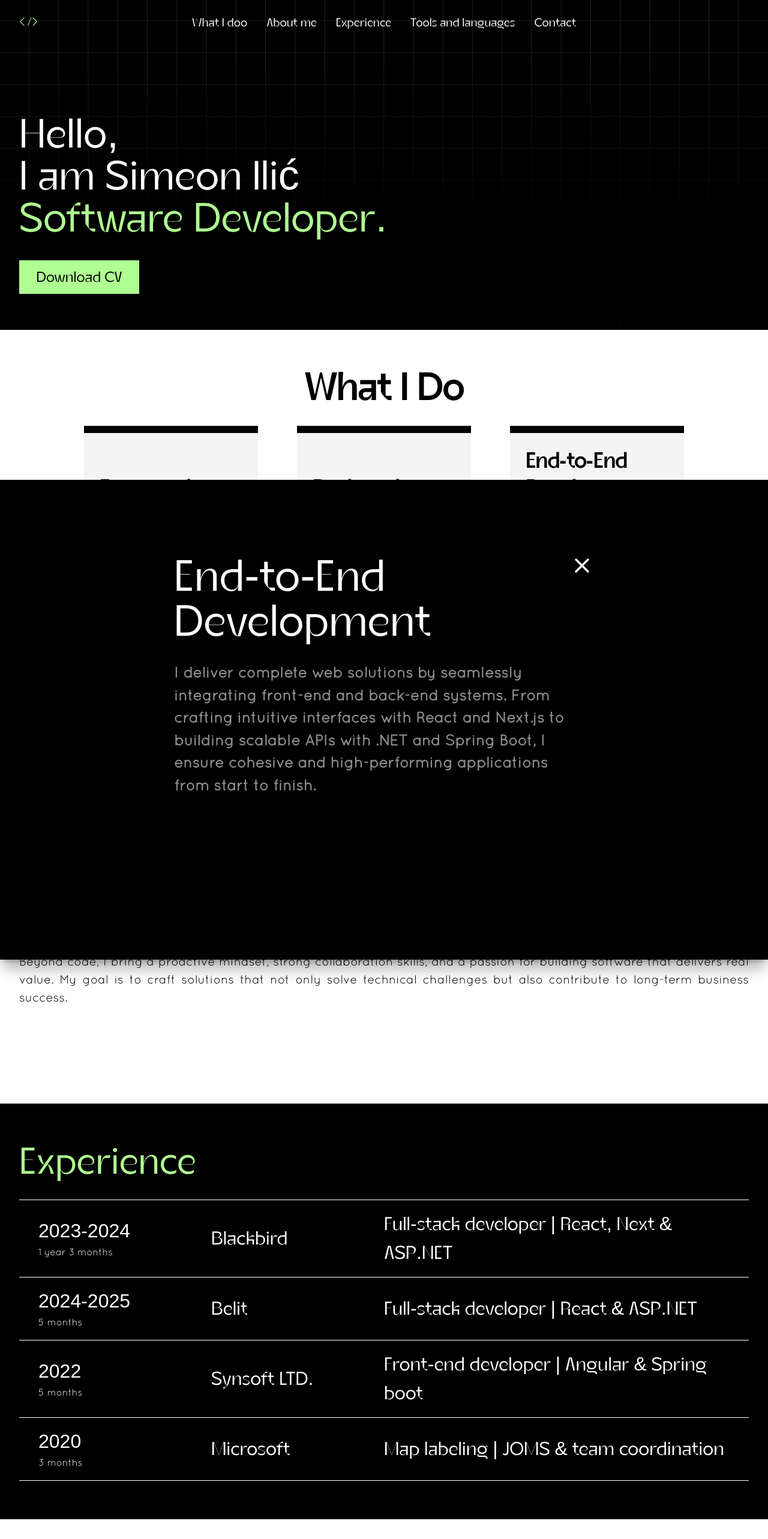
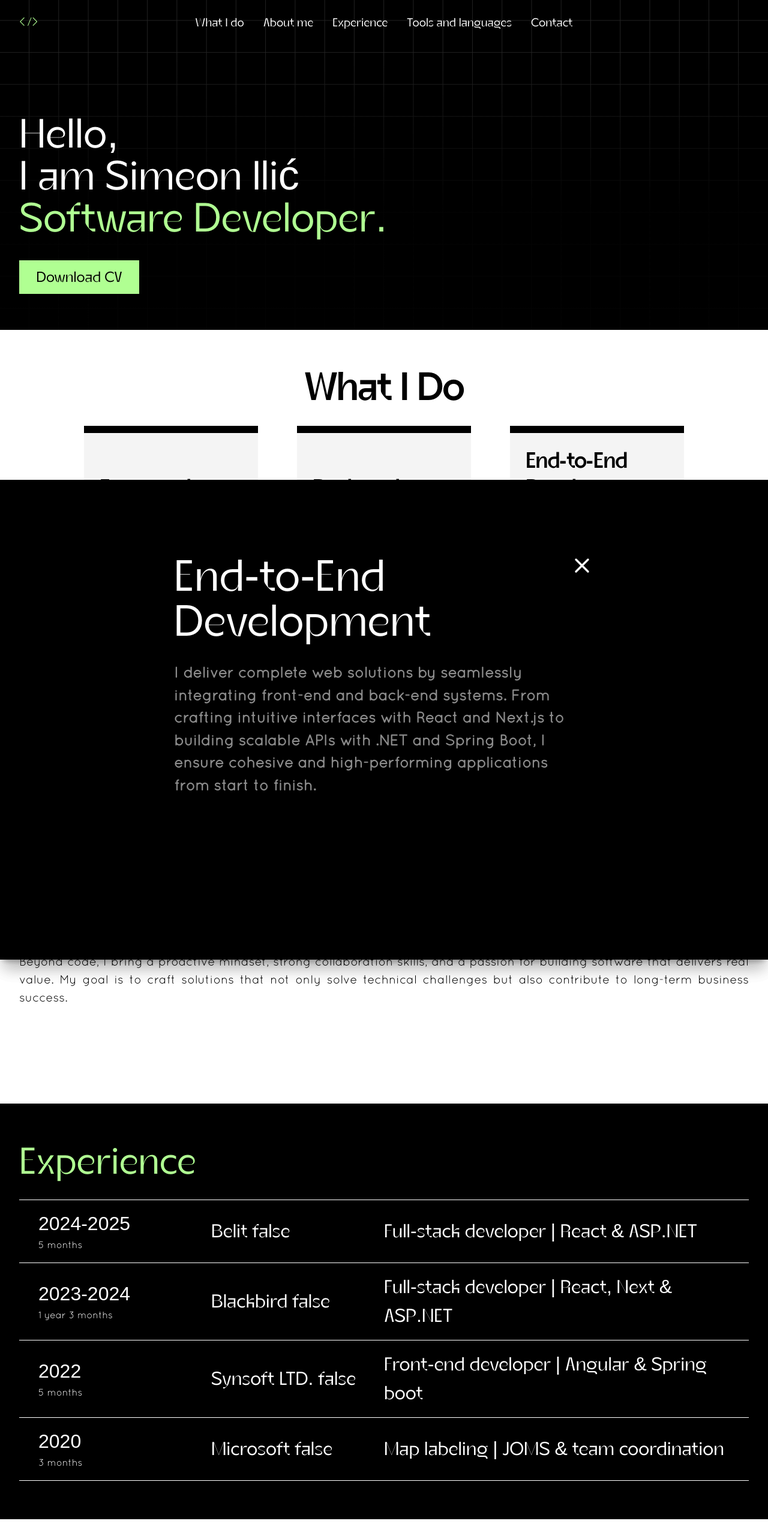
Before and after one commit to Simeon99/NewPortfolio, a Next.js app: page / in a window 1280 px wide. Shown: the top 2566 px of the page at 60% size. Built offline with nearby package versions, Linux system fonts and the light colour scheme.

Commit message:
Fix hover experience

```diff
--- a/src/app/layout.tsx
+++ b/src/app/layout.tsx
@@ -40,8 +40,8 @@ export default function RootLayout({
 
   const items = [
     {
-      text: "What I doo",
-      href: "whatIDoo"
+      text: "What I do",
+      href: "whatIDo"
     },
     {
       text: "About me",
--- a/src/components/footer/Footer.tsx
+++ b/src/components/footer/Footer.tsx
@@ -25,19 +25,19 @@ const Footer = () => {
                         <div className='flex flex-col gap-4'>
                             <div className='flex  flex-row items-center gap-[27px]'>
                                 <div className='w-6 h-[4px] bg-green'></div>
-                                <div onClick={() => handleScroll("whatIDoo")} className="hover:text-[#505050] text-[20px] font-berghan">What I do</div>
+                                <div onClick={() => handleScroll("whatIDo")} className="hover:text-[#505050] text-[20px] font-berghan hover:cursor-pointer">What I do</div>
                             </div>
                             <div className='flex  flex-row items-center gap-[27px]'>
                                 <div className='w-6 h-[4px] bg-green'></div>
-                                <div onClick={() => handleScroll("about")} className="hover:text-[#505050] text-[20px] font-berghan">About me</div>
+                                <div onClick={() => handleScroll("about")} className="hover:text-[#505050] text-[20px] font-berghan hover:cursor-pointer">About me</div>
                             </div>
                             <div className='flex  flex-row items-center gap-[27px]'>
                                 <div className='w-6 h-[4px] bg-green'></div>
-                                <div onClick={() => handleScroll("experience")} className="hover:text-[#505050] text-[20px] font-berghan">Experience</div>
+                                <div onClick={() => handleScroll("experience")} className="hover:text-[#505050] text-[20px] font-berghan hover:cursor-pointer">Experience</div>
                             </div>
                             <div className='flex  flex-row items-center gap-[27px]'>
                                 <div className='w-6 h-[4px] bg-green'></div>
-                                <div onClick={() => handleScroll("tools")} className="hover:text-[#505050] text-[20px] font-berghan">Tools and languages</div>
+                                <div onClick={() => handleScroll("tools")} className="hover:text-[#505050] text-[20px] font-berghan hover:cursor-pointer">Tools and languages</div>
                             </div>
                         </div>
 
@@ -77,7 +77,7 @@ const Footer = () => {
                         <div className='w-full h-1 bg-green  mt-8'></div>
                         <div className='flex flex-col gap-4 col-span-2 mt-8'>
                             <div className='flex  flex-row items-center gap-[27px]'>
-                                <div onClick={() => handleScroll("whatIDoo")} className="hover:text-[#505050] text-[20px] font-berghan">What I do</div>
+                                <div onClick={() => handleScroll("whatIDo")} className="hover:text-[#505050] text-[20px] font-berghan">What I do</div>
                             </div>
                             <div className='flex  flex-row items-center gap-[27px]'>
                                 <div onClick={() => handleScroll("about")} className="hover:text-[#505050] text-[20px] font-berghan">About me</div>
--- a/src/components/home/ExperianceCard.tsx
+++ b/src/components/home/ExperianceCard.tsx
@@ -9,7 +9,7 @@ const ExperianceCard = ({ item, className }: { item: ResponseDataExperiance, cla
 
     const [isHovered, setIsHovered] = useState(false);
     return (
-        <Link href={`/experience/${item.id}`} className={`border-t-[1px] ${className} border-white py-4  text-white  hover:bg-green active:bg-green active:text-black hover:text-black  hover:cursor-pointer`}
+        <Link href={`/experience/${item.id}`} className={`border-t-[1px] ${className} border-white py-4  text-white ${isHovered ? "bg-green !text-black" : "bg-black" } [980px]:hover:text-black    hover:cursor-pointer`}
             onMouseEnter={() => setIsHovered(true)}
             onMouseLeave={() => setIsHovered(false)}
         >
@@ -22,9 +22,9 @@ const ExperianceCard = ({ item, className }: { item: ResponseDataExperiance, cla
                         {item.duration}
                     </span>
                 </div>
-                <div className={`text-[32px] flex items-center  ${isHovered ? 'max-[980px]:text-black' : 'max-[980px]:text-green'} leading-none`}>{item.companyName}</div>
+                <div className={`text-[32px] flex items-center  max-[980px]:text-green ${isHovered ? "!text-black":""} leading-none`}>{item.companyName} {isHovered.toString()}</div>
                 <div className='flex-row items-center  gap-2 align-middle hidden max-[980px]:flex'>
-                    <div className={`h-[70%] w-[2px] bg-white ${isHovered ? 'max-[980px]:bg-black' : ''} leading-none`}>
+                    <div className={`h-[70%] w-[2px] bg-white ${isHovered ? 'max-[980px]:bg-black ' : ''} leading-none`}>
                     </div>
                     <div className='flex flex-col'>
                         <span className='text-[20px] '>
--- a/src/components/home/HomeWhatIDo.tsx
+++ b/src/components/home/HomeWhatIDo.tsx
@@ -18,7 +18,7 @@ const HomeWhatIDo = () => {
     ]
 
     return (
-        <div id='whatIDoo' className='flex flex-col items-center justify-center mt-16'>
+        <div id='whatIDo' className='flex flex-col items-center justify-center mt-16'>
             <h1 className='text-[64px] max-ssw:text-[50px]  leading-none font-bold font-berghan'>
                 What I Do
             </h1>
--- a/src/data/experiences.ts
+++ b/src/data/experiences.ts
@@ -30,8 +30,37 @@ export type TechnologiesPage = {
   text: string;
 }
 export const experiances: ResponseDataExperiance[] = [
-  {
-    id: 1, fromTo: "2023-2024", duration: "1 year 3 months", companyName: "Blackbird", position: "Full-stack developer | React, Next & ASP.NET",
+
+  { id: 1, fromTo: "2024-2025", duration: "5 months", companyName: "Belit", position: "Full-stack developer | React & ASP.NET",
+    page: {
+      title: "Belit: Full-stack developer",
+      headingText: "At Belit, I designed and developed a robust Document Management System (DMS) using ASP.NET Core API and React to streamline internal operations. Managing the project independently, I enhanced document retrieval efficiency by 60%, ensuring secure storage and seamless access while aligning the system with business needs.",
+      aboutCompany: "Belit is a Serbian IT company specializing in software development and implementation, primarily working on projects for government institutions, ministries, and the European Union. With a team of around 40 employees, the company focuses on optimizing business processes and data management in the public sector. Over the years, Belit has been involved in numerous IT projects aimed at supporting digitalization and improving administrative efficiency.",
+      aboutCompanyImages: ["/images/belit1.png", "/images/belit2.png", "/images/belit3.png"],
+      featuredProjectsText: "At Belit, I worked on developing solutions that streamlined internal processes and improved efficiency. My role involved designing and implementing a robust system that aligned with business needs while ensuring security and scalability. This project showcases my ability to independently build and optimize software solutions tailored for real-world applications.",
+      featuredProjects: [
+        {
+          title: "E-archive (DMS)",
+          text: "Designed and developed a Document Management System (DMS) to streamline internal document storage and organization for the company. \nWorked on the project independently, overseeing the full development lifecycle. \nImplemented secure document handling, ensuring controlled access with Microsoft identity and data integrity. The system provided role-based access control, ensuring that users had permissions tailored to their roles, enhancing security and compliance. \nUtilized GitLab for version control and structured development workflows. \nOptimized document retrieval processes, reducing access time by 60%.",
+          stacl: ["React", "ASP.NET Core"],
+          images: ["/images/earchive1.png", "/images/earchive2.png", "/images/earchive3.png", "/images/earchive4.png"],
+        }
+      ],
+      technologies: [
+        {title : "Frontend", text: "I worked with React to develop structured and maintainable user interfaces, ensuring smooth interaction and usability. By leveraging HTML5 and Sass, I created responsive and accessible designs tailored to internal company needs. Additionally, I focused on optimizing front-end performance and implementing role-based UI elements to align with user permissions and security requirements."},
+        {title : "Backend", text: "On the back end, I utilized ASP.NET Core API to design and develop a well-structured system with role-based access control, ensuring secure document management. My work included seamless integration with SQL databases, optimizing data storage and retrieval processes. Using GitLab for version control and structured workflows, I maintained a scalable and maintainable codebase, enhancing system efficiency and reliability."}
+      ],
+      conclusion: [
+        {title : "Challenge", text: "Managing and organizing internal company documents efficiently was a critical issue, as existing solutions lacked proper structure, access control, and retrieval efficiency. The company needed a secure, role-based Document Management System (DMS) that would allow employees to store, access, and manage files according to their permissions while ensuring data integrity and compliance."},
+        {title : "Solution", text: "I designed and developed a well-structured DMS using ASP.NET Core API and React, implementing a role-based access control system to restrict user permissions based on their roles. The system provided secure document handling, optimized search functionality, and efficient retrieval processes, ensuring that users could only access information relevant to their responsibilities. "},
+        {title : "Result", text: "The newly developed DMS significantly improved document organization and security, reducing retrieval time by 60% and ensuring proper access management across different user roles. The system streamlined internal processes, minimized document mismanagement, and provided a scalable solution for handling company records efficiently."}
+      ]
+
+
+    }
+   },
+   {
+    id: 2, fromTo: "2023-2024", duration: "1 year 3 months", companyName: "Blackbird", position: "Full-stack developer | React, Next & ASP.NET",
     page: {
       title: "Blackbird: Full-stack developer",
       headingText: "At Black Bird, I turned ideas into reality by building modern web applications with React and Next.js, seamlessly integrating and creating ASP.NET APIs to deliver robust and user-centric solutions. From creating the company’s website to contributing to the Prostore app, I combined technical expertise and collaboration to meet client needs and exceed expectations.",
@@ -85,34 +114,6 @@ export const experiances: ResponseDataExperiance[] = [
 
     }
   },
-  { id: 2, fromTo: "2024-2025", duration: "5 months", companyName: "Belit", position: "Full-stack developer | React & ASP.NET",
-    page: {
-      title: "Belit: Full-stack developer",
-      headingText: "At Belit, I designed and developed a robust Document Management System (DMS) using ASP.NET Core API and React to streamline internal operations. Managing the project independently, I enhanced document retrieval efficiency by 60%, ensuring secure storage and seamless access while aligning the system with business needs.",
-      aboutCompany: "Belit is a Serbian IT company specializing in software development and implementation, primarily working on projects for government institutions, ministries, and the European Union. With a team of around 40 employees, the company focuses on optimizing business processes and data management in the public sector. Over the years, Belit has been involved in numerous IT projects aimed at supporting digitalization and improving administrative efficiency.",
-      aboutCompanyImages: ["/images/belit1.png", "/images/belit2.png", "/images/belit3.png"],
-      featuredProjectsText: "At Belit, I worked on developing solutions that streamlined internal processes and improved efficiency. My role involved designing and implementing a robust system that aligned with business needs while ensuring security and scalability. This project showcases my ability to independently build and optimize software solutions tailored for real-world applications.",
-      featuredProjects: [
-        {
-          title: "E-archive (DMS)",
-          text: "Designed and developed a Document Management System (DMS) to streamline internal document storage and organization for the company. \nWorked on the project independently, overseeing the full development lifecycle. \nImplemented secure document handling, ensuring controlled access with Microsoft identity and data integrity. The system provided role-based access control, ensuring that users had permissions tailored to their roles, enhancing security and compliance. \nUtilized GitLab for version control and structured development workflows. \nOptimized document retrieval processes, reducing access time by 60%.",
-          stacl: ["React", "ASP.NET Core"],
-          images: ["/images/earchive1.png", "/images/earchive2.png", "/images/earchive3.png", "/images/earchive4.png"],
-        }
-      ],
-      technologies: [
-        {title : "Frontend", text: "I worked with React to develop structured and maintainable user interfaces, ensuring smooth interaction and usability. By leveraging HTML5 and Sass, I created responsive and accessible designs tailored to internal company needs. Additionally, I focused on optimizing front-end performance and implementing role-based UI elements to align with user permissions and security requirements."},
-        {title : "Backend", text: "On the back end, I utilized ASP.NET Core API to design and develop a well-structured system with role-based access control, ensuring secure document management. My work included seamless integration with SQL databases, optimizing data storage and retrieval processes. Using GitLab for version control and structured workflows, I maintained a scalable and maintainable codebase, enhancing system efficiency and reliability."}
-      ],
-      conclusion: [
-        {title : "Challenge", text: "Managing and organizing internal company documents efficiently was a critical issue, as existing solutions lacked proper structure, access control, and retrieval efficiency. The company needed a secure, role-based Document Management System (DMS) that would allow employees to store, access, and manage files according to their permissions while ensuring data integrity and compliance."},
-        {title : "Solution", text: "I designed and developed a well-structured DMS using ASP.NET Core API and React, implementing a role-based access control system to restrict user permissions based on their roles. The system provided secure document handling, optimized search functionality, and efficient retrieval processes, ensuring that users could only access information relevant to their responsibilities. "},
-        {title : "Result", text: "The newly developed DMS significantly improved document organization and security, reducing retrieval time by 60% and ensuring proper access management across different user roles. The system streamlined internal processes, minimized document mismanagement, and provided a scalable solution for handling company records efficiently."}
-      ]
-
-
-    }
-   },
   { id: 3, fromTo: "2022", duration: "5 months", companyName: "Synsoft LTD.", position: "Front-end developer | Angular & Spring boot",
     page: {
       title: "Synsoft: Front end",
```
